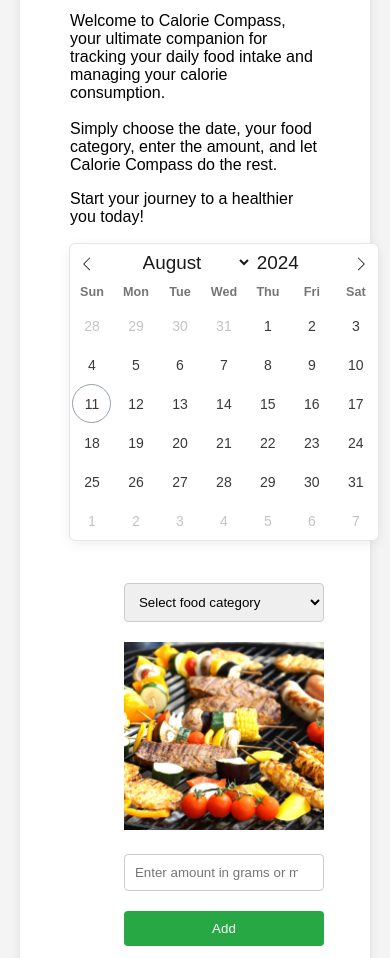
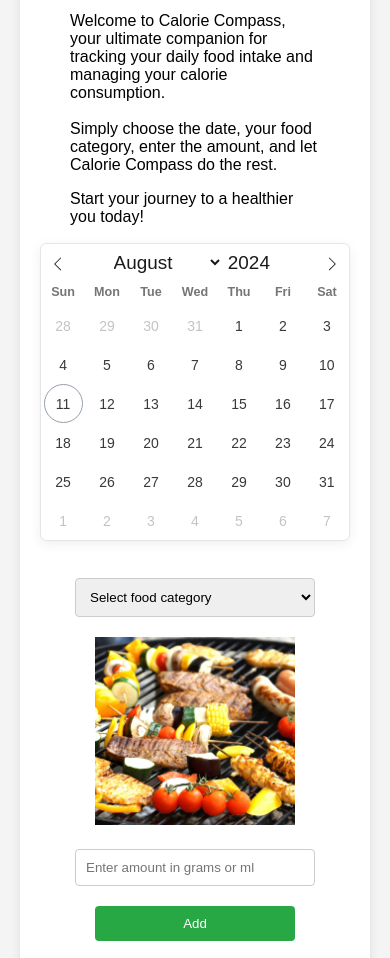
Before and after one commit to joyNfun/calorie-_compass, a plain HTML site: page index.html in a window 390 px wide. Shown: the part 110-1068 px from the top of the page. Drawn offline with nearby package versions, Linux system fonts and the light colour scheme.

Commit message:
Add files via upload

```diff
--- a/styles.css
+++ b/styles.css
@@ -16,16 +16,14 @@ body {
 
 h1 {
     text-align: center;
-    font-size:large;
+    font-size: large;
 }
 
 font {
     text-align: center;
-    font-size:large;
+    font-size: large;
     font-style: italic;
 }
-
-
 
 form {
     display: flex;
@@ -43,18 +41,13 @@ select, input, button {
     box-sizing: border-box;
 }
 
-
-
 button {
     background-color: #28a745;
     color: white;
     border: none;
     cursor: pointer;
     width: 100%;
-
 }
-
-
 
 button:hover {
     background-color: #218838;
@@ -62,8 +55,9 @@ button:hover {
 
 #calendar-container {
     display: flex;
-    justify-content: center;
+    justify-content: flex-end; /* Align calendar to the right */
     margin-bottom: 20px;
+    flex-grow: 1;
 }
 
 #food-picture-container {
@@ -78,16 +72,16 @@ button:hover {
 
 .form-calendar-wrapper {
     display: flex;
-    justify-content: center;
+    justify-content: space-between;
     gap: 15px;
-    flex-wrap: wrap;
 }
 
 .form-picture-wrapper {
     display: flex;
     flex-direction: column;
-    align-items: center;
+    align-items: flex-start; /* Align input fields to the left */
     margin-left: 20px;
+    flex-grow: 1;
 }
 
 #food-tables {
@@ -115,20 +109,21 @@ th {
     margin-left: auto;
     margin-right: auto;
     width: 50%;
-  }
+}
 
-
+/* Media query for mobile devices */
 @media (max-width: 768px) {
     .form-calendar-wrapper {
-        flex-direction: column;
-        align-items: center;
+        flex-direction: column; /* Stack calendar and input fields vertically */
+    }
+
+    #calendar-container {
+        justify-content: center; /* Center the calendar on mobile */
+        margin-bottom: 15px; /* Adjust spacing */
     }
 
     .form-picture-wrapper {
-        margin-left: 0;
-    }
-
-    select, input, button {
-        width: 100%;
+        align-items: center; /* Center input fields on mobile */
+        margin-left: 0; /* Remove left margin on mobile */
     }
 }
```
